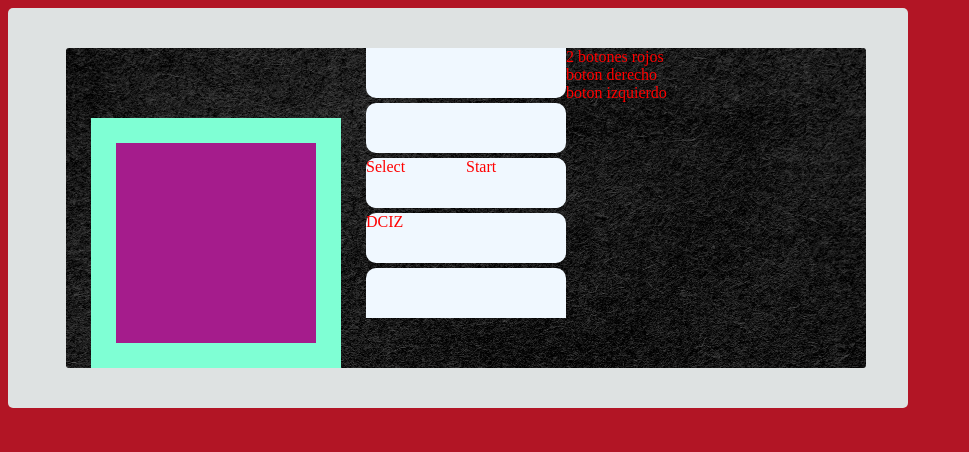
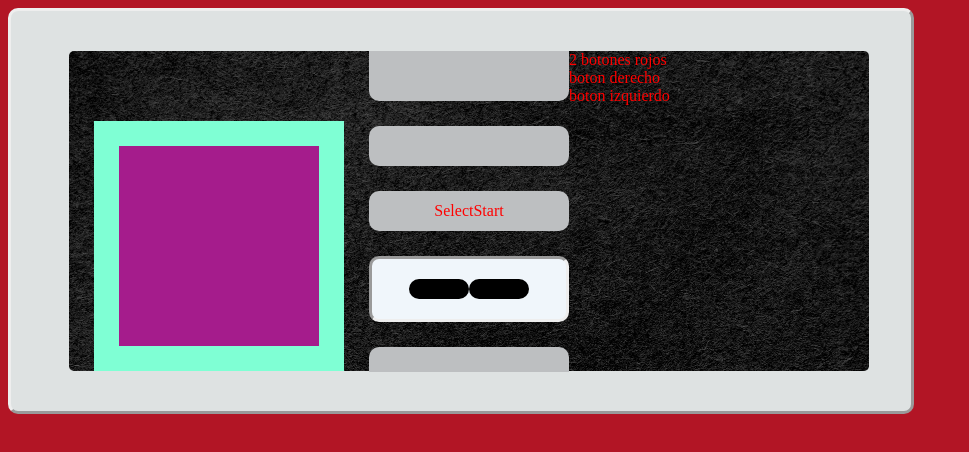
Before and after one commit to PaulaRibelles/geekshubs-fsd-consola-v1-19012023, a plain HTML site: page index.html in a window 1280 px wide. Shown: the whole page, without its empty margins (0-969 px from the left). Drawn offline with Linux system fonts and the light colour scheme.

Commit message:
tarea consola

```diff
--- a/css/style.css
+++ b/css/style.css
@@ -12,10 +12,12 @@ body{
     width: 900px;
     height: 400px;
     background-color: rgb(222, 226, 226);
-    border-radius: 5px;
+    border-radius: 10px;
+    border: outset;
     display: flex;
     justify-content: center;
     align-items: center;
+    /* margin-bottom: 20%; */
 }
 
 .in-cont{
@@ -24,12 +26,13 @@ body{
     color: red;
     background-image: url(../img/textura-rugos-2-peque.jpg);
     /* background-color: rgb(36, 35, 35); */
-    border-radius: 3px;
+    border-radius: 5px;
     display: flex;
-    justify-content: center;
-    align-items: center;
+    /* justify-content: center;
+    align-items: center; */
     transform: translateX(8px);
     grid-template-columns: 32% 32% 36%
+    /* margin-bottom: 20%; */
 }
 
 .cruz-cont{
@@ -77,40 +80,68 @@ body{
 }
 
 .medio{
-    background-color: aliceblue;
+    background-color: rgb(189, 191, 193);
     width: 200px;
     height: 50px;
     display: flex;
+    align-items: center;
+    justify-content: center;
     padding-top: 0;
     padding-bottom: 0;
     border-radius: 10px;
     margin-bottom: 5px;
+    /* justify-content: space-between; */
 }
 
 #centro-top{
     border-radius: 0px 0px 10px 10px ;
+    margin-bottom: 25px;
+}
+
+#centro-2{
+    height: 40px;
+    margin-bottom: 25px;
+}
+
+#centro-letras{
+    height: 40px;
+    margin-bottom: 25px;
+}
+
+#centro-botones{
+    border: inset;
+    width: 194px;
+    height: 60px;
+    margin-bottom: 25px;
+    background-color: rgb(240, 246, 251);
+    justify-content: space-between 5%;
+}
+
+
+#boton-dc{
+    width: 60px;
+    height: 20px;
+    background-color: black;
+    border-radius: 50px;
+    display: flex;
+    flex-direction: column;
+    float: right;
+    justify-content: space-between 10%;
+}
+
+#boton-iz{
+    width: 60px;
+    height: 20px;
+    background-color: black;
+    border-radius: 50px;
+    display: flex;
+    flex-direction: column;
+    float: left;
+    justify-content: space-between 10%;
 }
 
 #centro-bajo{
     border-radius: 10px 10px 0px 0px;
+    height: 25px;
+    margin-bottom: 25px;
 }
-
-.centro-2{
-    /* background-color: aliceblue;
-    width: 200px;
-    height: 50px;
-    border-radius: 10px; */
-}
-
-.centro-option{
-    /* background-color: aliceblue;
-    width: 200px;
-    height: 50px; */
-}
-
-.centro-botones{
-    /* background-color: aliceblue;
-    width: 200px;
-    height: 50px; */
-
-}
--- a/index.html
+++ b/index.html
@@ -24,16 +24,18 @@
                 <!-- Parte del medio -->
                 <div class="centro-cont">
                     <div class="medio" id="centro-top"></div>
-                    <div class="medio centro-2"></div>
+                    <div class="medio" id="centro-2"></div>
                     <!-- Parte de letras Select/Start -->
-                    <div class="medio centro-option">
-                        <div class="medio boton-dc">Select</div>
-                        <div class="medio boton-iz">Start</div>
+                    <div class="medio" id="centro-letras">
+                        <div id="select">Select</div>
+                        <div id="start">Start</div>
                     </div>
                     <!-- Parte botones Select/Start -->
-                    <div class="medio centro-botones">
-                        <div class="boton-dc">DC</div>
-                        <div class="boton-iz">IZ</div>
+                    <div class="medio" id="centro-botones">
+                        <div>
+                            <div id="boton-dc"></div>
+                            <div id="boton-iz"></div>
+                        </div>
                     </div>
                     <div class="medio" id="centro-bajo"></div>
                 </div>
```
